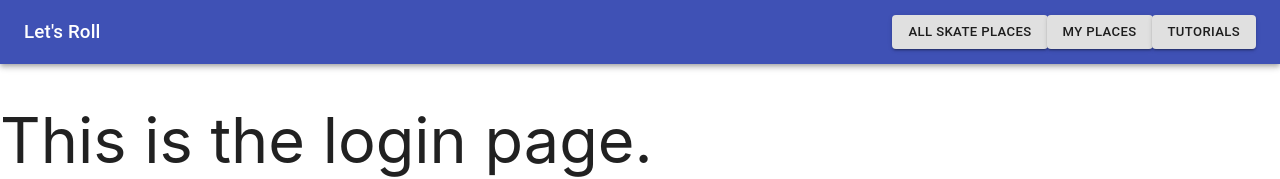
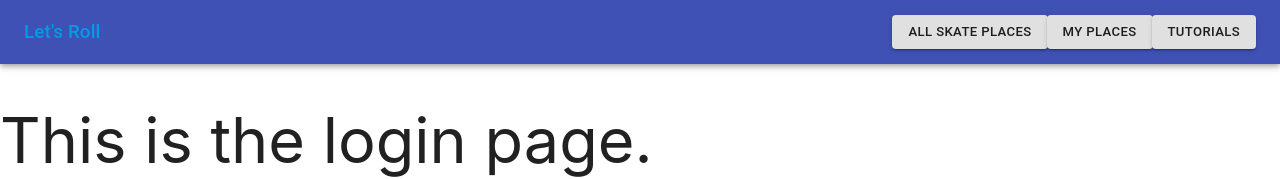
Before and after one commit to jadavianett/Lets-Roll, a React (Create React App) app in the folder client/: page / in a window 1280 px wide. Shown: the top 179 px of the page. Built offline with nearby package versions, Linux system fonts and the light colour scheme.

Commit message:
Logo links to home page

```diff
--- a/client/src/components/AppBar.jsx
+++ b/client/src/components/AppBar.jsx
@@ -46,7 +46,7 @@ function MenuAppBar(props) {
       <AppBar position="static">
         <Toolbar>
           <Typography variant="h6" className={classes.title}>
-            Let's Roll
+            <Link to="/">Let's Roll</Link>
           </Typography>
 
           <div>
```
